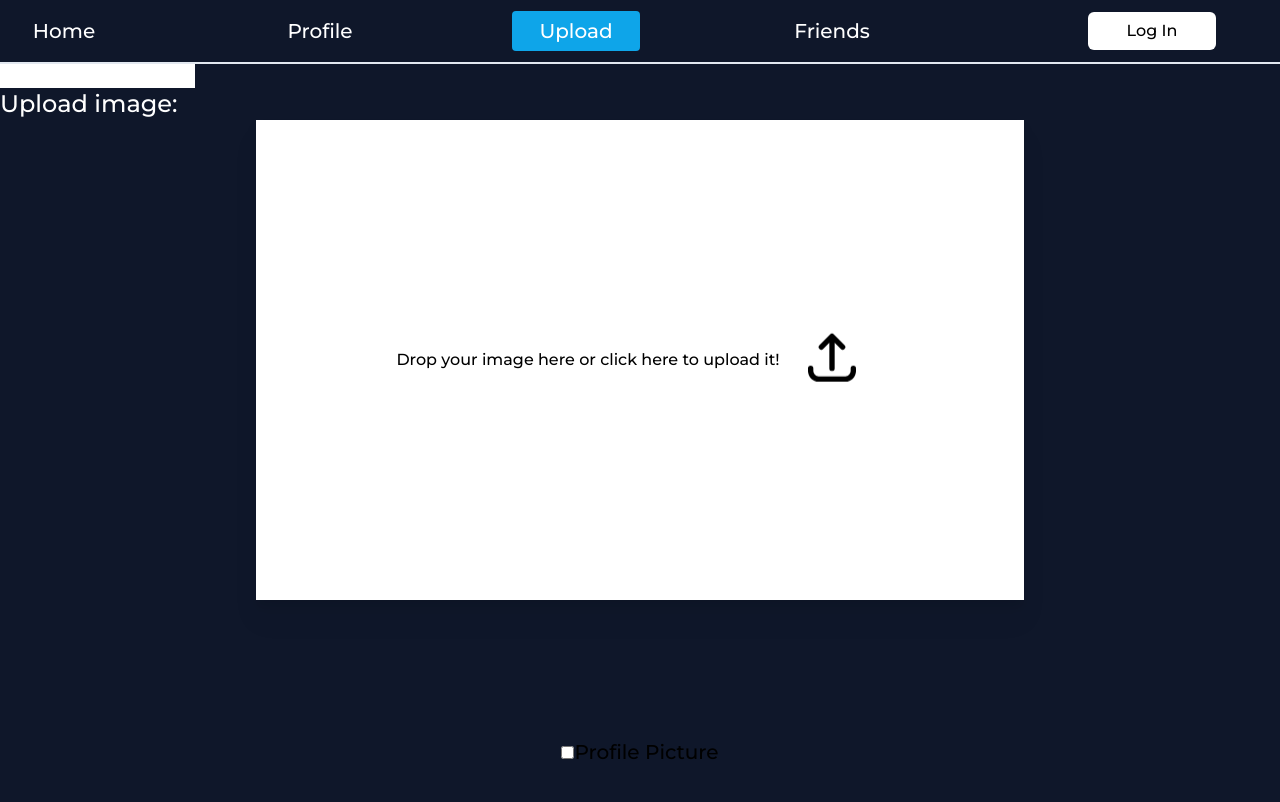
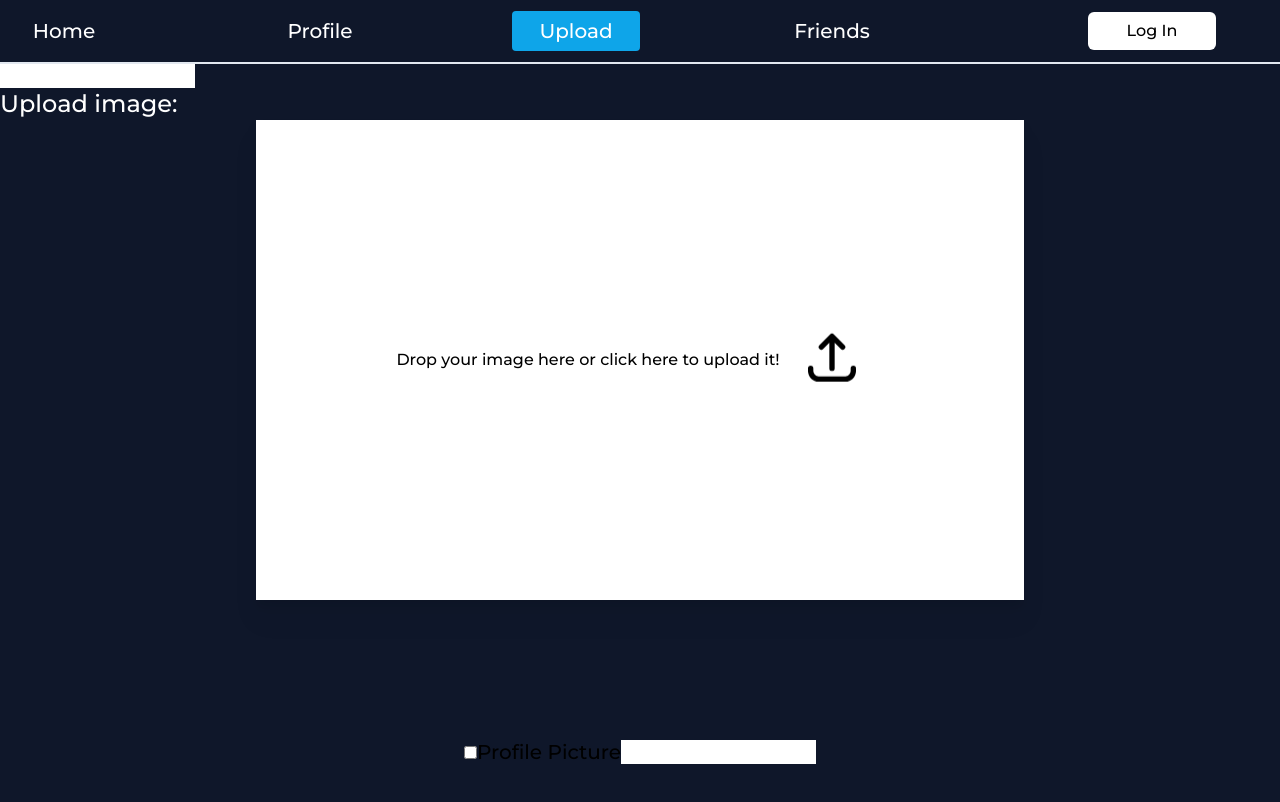
Before and after one commit to Acorn221/OxfordHack2022, a React (Vite) app in the folder frontend/: page /upload in a window 1280 px wide. Shown: the top 802 px of the page. Built offline with nearby package versions, Linux system fonts and the light colour scheme.

Commit message:
you get a caption now danny

```diff
--- a/frontend/src/DropArea.jsx
+++ b/frontend/src/DropArea.jsx
@@ -6,6 +6,7 @@ import { useAuth0 } from '@auth0/auth0-react';
 
 const DropArea = ({ userId }) => {
   const [isChecked, setIsChecked] = useState(false);
+  const [caption, setCaption] = useState('');
 
   const { user } = useAuth0();
 
@@ -19,7 +20,7 @@ const DropArea = ({ userId }) => {
         'img-id': uuidv4(),
         is_pfp: isChecked,
         'user-id': userId,
-        caption: 'Test caption',
+        caption: caption,
       },
     })
       .then(() => {
@@ -59,6 +60,7 @@ const DropArea = ({ userId }) => {
       <div className="px-64 w-full h-16 flex justify-center items-center">
         <input type="checkbox" value={isChecked} onChange={() => setIsChecked(!isChecked)} />
         <p className="text-xl">Profile Picture</p>
+        <input type="text" value={caption} onChange={(e) => setCaption(e.target.value)} />
       </div>
     </>
   );
```
